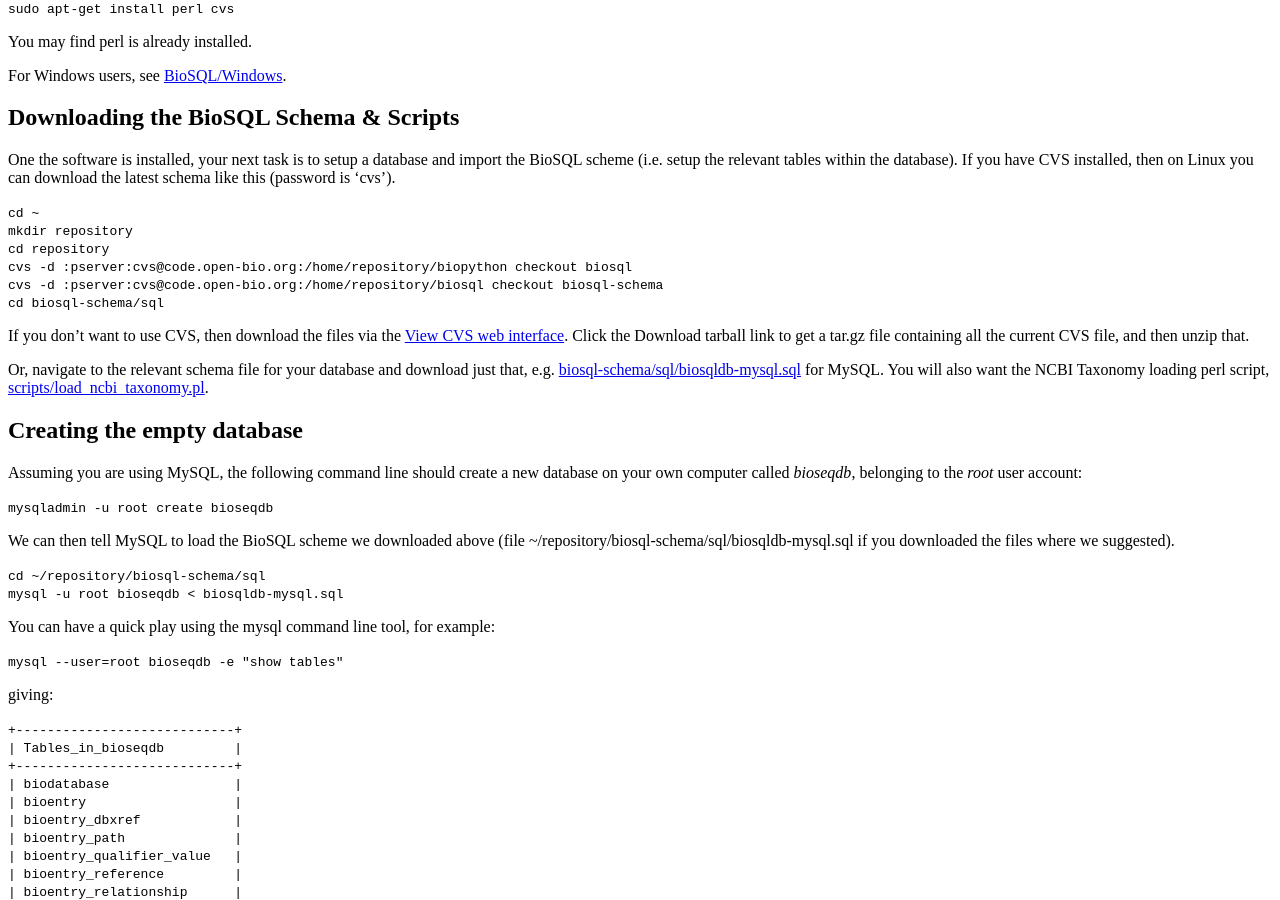
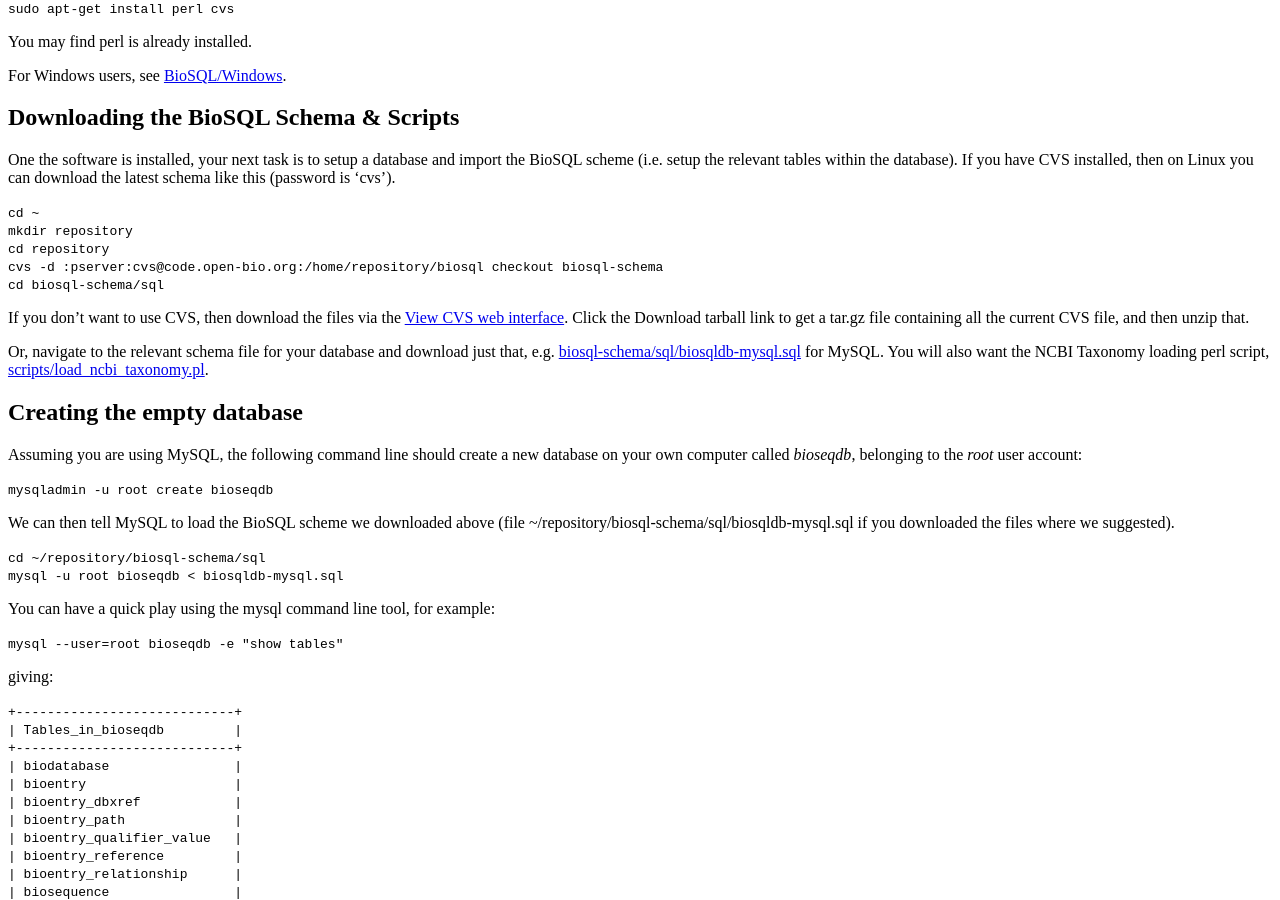
Before and after one commit to biopython/biopython.github.io, a Jekyll site: the page built from wiki/BioSQL.md, in a window 1280 px wide and 900 px high, scrolled down 592 px. Built offline with Jekyll 4.4.1, drawn with Linux system fonts in a browser that asks for light colours.

Commit message:
removed extra (unneeded) CVS line

```diff
--- a/wiki/BioSQL.md
+++ b/wiki/BioSQL.md
@@ -70,7 +70,6 @@ latest schema like this (password is 'cvs').
 `cd ~`
 `mkdir repository`
 `cd repository`
-`cvs -d :pserver:cvs@code.open-bio.org:/home/repository/biopython checkout biosql`
 `cvs -d :pserver:cvs@code.open-bio.org:/home/repository/biosql checkout biosql-schema`
 `cd biosql-schema/sql`
 
```
Also changed, not shown: 1 other file.
